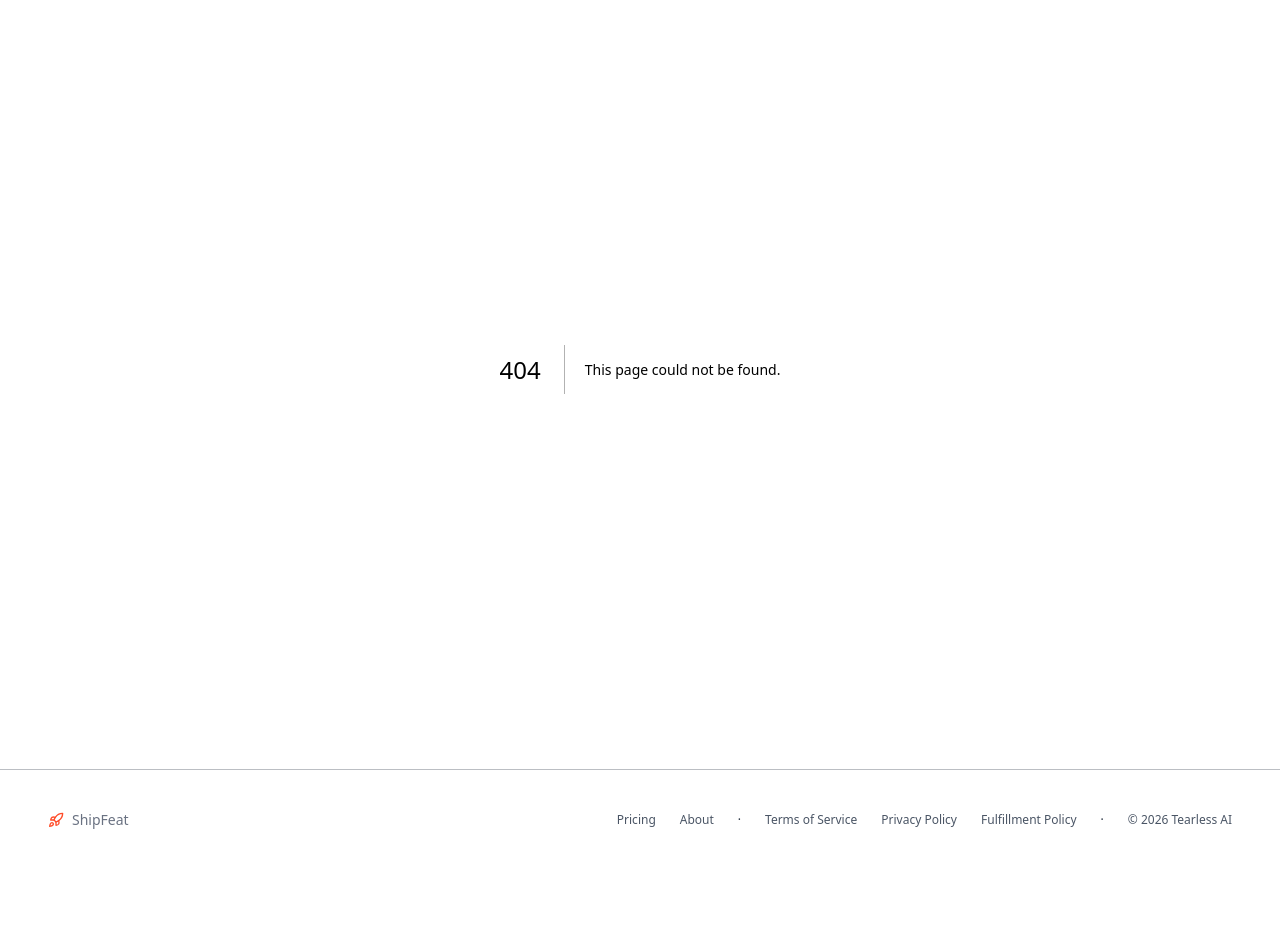
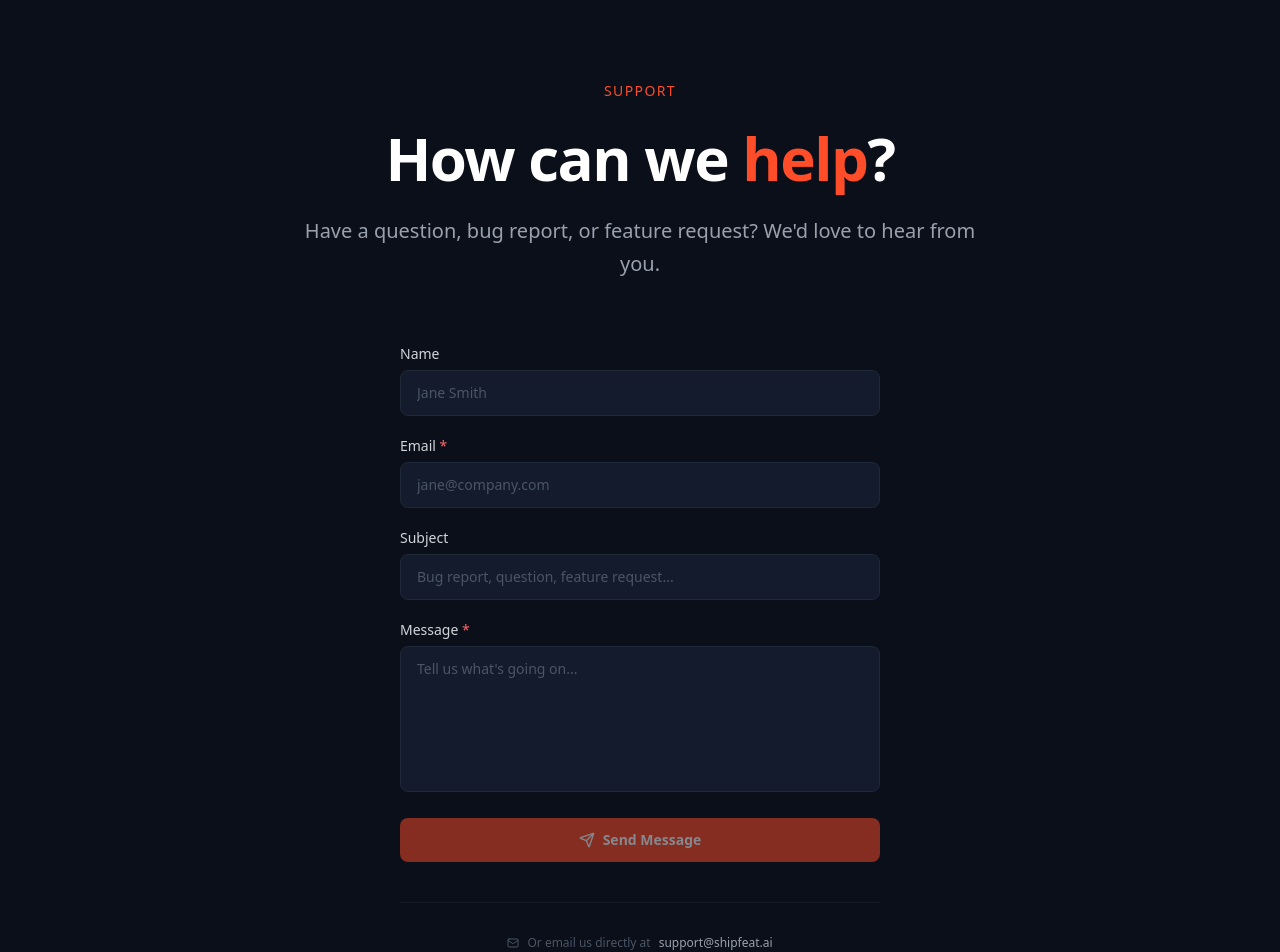
Before and after one commit to tearless-ai/shipfeat-www, a Next.js app: page /support in a window 1280 px wide. Before the commit this address had no page. Shown: the part 100-1052 px from the top of the page. Before the commit the page ends 970 px from the top, so only its background shows below. Built offline with nearby package versions, Linux system fonts and the light colour scheme.

Commit message:
feat: favicon, support page, footer copyright
- Add SVG favicon (rocket logo on dark background)
- Add /support page with contact form (mailto:support@shipfeat.ai)
- Add Support link to footer navigation
- Add 'All rights reserved.' to copyright notice

```diff
--- /dev/null
+++ b/app/support/page.tsx
@@ -0,0 +1,189 @@
+"use client";
+
+import { useState } from "react";
+import { Send, CheckCircle2, Loader2, Mail } from "lucide-react";
+import { EarlyAccessButton } from "@/components/EarlyAccessButton";
+
+export default function SupportPage() {
+  const [name, setName] = useState("");
+  const [email, setEmail] = useState("");
+  const [subject, setSubject] = useState("");
+  const [message, setMessage] = useState("");
+  const [sending, setSending] = useState(false);
+  const [sent, setSent] = useState(false);
+
+  const handleSubmit = async (e: React.FormEvent) => {
+    e.preventDefault();
+    if (!email || !message) return;
+
+    setSending(true);
+    try {
+      // For now, open mailto link — replace with API endpoint when ready
+      const mailtoSubject = encodeURIComponent(
+        subject || "Support Request"
+      );
+      const mailtoBody = encodeURIComponent(
+        `Name: ${name}\nEmail: ${email}\n\n${message}`
+      );
+      window.location.href = `mailto:support@shipfeat.ai?subject=${mailtoSubject}&body=${mailtoBody}`;
+      setSent(true);
+    } catch {
+      // fallback
+    } finally {
+      setSending(false);
+    }
+  };
+
+  return (
+    <>
+      {/* Hero */}
+      <section className="pt-28 pb-16">
+        <div className="max-w-5xl mx-auto px-8 lg:px-12 text-center">
+          <p className="text-sm font-medium text-[#FF4C29] uppercase tracking-widest mb-6">
+            Support
+          </p>
+          <h1 className="text-4xl md:text-5xl lg:text-6xl font-bold text-white mb-6 tracking-tight leading-[1.1]">
+            How can we{" "}
+            <span className="text-[#FF4C29]">help</span>?
+          </h1>
+          <p className="text-lg md:text-xl text-gray-400 max-w-2xl mx-auto leading-relaxed">
+            Have a question, bug report, or feature request? We&apos;d love to
+            hear from you.
+          </p>
+        </div>
+      </section>
+
+      {/* Contact form */}
+      <section className="pb-28">
+        <div className="max-w-xl mx-auto px-8 lg:px-12">
+          {sent ? (
+            <div className="rounded-xl border border-emerald-500/30 bg-emerald-500/5 p-8 text-center">
+              <CheckCircle2
+                size={40}
+                className="text-emerald-400 mx-auto mb-4"
+              />
+              <h2 className="text-xl font-semibold text-white mb-2">
+                Message ready to send
+              </h2>
+              <p className="text-sm text-gray-400 mb-6">
+                Your email client should have opened with the message
+                pre-filled. If it didn&apos;t, email us directly at{" "}
+                <a
+                  href="mailto:support@shipfeat.ai"
+                  className="text-[#FF4C29] hover:underline"
+                >
+                  support@shipfeat.ai
+                </a>
+              </p>
+              <button
+                onClick={() => {
+                  setSent(false);
+                  setName("");
+                  setEmail("");
+                  setSubject("");
+                  setMessage("");
+                }}
+                className="text-sm text-gray-500 hover:text-gray-300 transition-colors"
+              >
+                Send another message
+              </button>
+            </div>
+          ) : (
+            <form onSubmit={handleSubmit} className="space-y-5">
+              <div>
+                <label className="block text-sm font-medium text-gray-300 mb-1.5">
+                  Name
+                </label>
+                <input
+                  type="text"
+                  value={name}
+                  onChange={(e) => setName(e.target.value)}
+                  placeholder="Jane Smith"
+                  className="w-full px-4 py-3 rounded-lg bg-[#141B2D] border border-gray-800 text-white placeholder:text-gray-600 focus:border-[#FF4C29]/50 focus:outline-none text-sm"
+                />
+              </div>
+
+              <div>
+                <label className="block text-sm font-medium text-gray-300 mb-1.5">
+                  Email <span className="text-red-400">*</span>
+                </label>
+                <input
+                  type="email"
+                  value={email}
+                  onChange={(e) => setEmail(e.target.value)}
+                  placeholder="jane@company.com"
+                  required
+                  className="w-full px-4 py-3 rounded-lg bg-[#141B2D] border border-gray-800 text-white placeholder:text-gray-600 focus:border-[#FF4C29]/50 focus:outline-none text-sm"
+                />
+              </div>
+
+              <div>
+                <label className="block text-sm font-medium text-gray-300 mb-1.5">
+                  Subject
+                </label>
+                <input
+                  type="text"
+                  value={subject}
+                  onChange={(e) => setSubject(e.target.value)}
+                  placeholder="Bug report, question, feature request..."
+                  className="w-full px-4 py-3 rounded-lg bg-[#141B2D] border border-gray-800 text-white placeholder:text-gray-600 focus:border-[#FF4C29]/50 focus:outline-none text-sm"
+                />
+              </div>
+
+              <div>
+                <label className="block text-sm font-medium text-gray-300 mb-1.5">
+                  Message <span className="text-red-400">*</span>
+                </label>
+                <textarea
+                  value={message}
+                  onChange={(e) => setMessage(e.target.value)}
+                  placeholder="Tell us what's going on..."
+                  required
+                  rows={6}
+                  className="w-full px-4 py-3 rounded-lg bg-[#141B2D] border border-gray-800 text-white placeholder:text-gray-600 focus:border-[#FF4C29]/50 focus:outline-none text-sm resize-none"
+                />
+              </div>
+
+              <button
+                type="submit"
+                disabled={sending || !email || !message}
+                className="w-full px-5 py-3 rounded-lg bg-[#FF4C29] hover:bg-[#E5421F] text-white text-sm font-semibold transition-colors disabled:opacity-50 flex items-center justify-center gap-2"
+              >
+                {sending ? (
+                  <Loader2 size={16} className="animate-spin" />
+                ) : (
+                  <Send size={16} />
+                )}
+                {sending ? "Sending…" : "Send Message"}
+              </button>
+            </form>
+          )}
+
+          {/* Direct email fallback */}
+          <div className="mt-10 pt-8 border-t border-gray-800/50 text-center">
+            <p className="text-xs text-gray-600 flex items-center justify-center gap-2">
+              <Mail size={12} />
+              Or email us directly at{" "}
+              <a
+                href="mailto:support@shipfeat.ai"
+                className="text-gray-400 hover:text-[#FF4C29] transition-colors"
+              >
+                support@shipfeat.ai
+              </a>
+            </p>
+          </div>
+        </div>
+      </section>
+
+      {/* CTA */}
+      <section className="pb-20">
+        <div className="max-w-5xl mx-auto px-8 lg:px-12 text-center">
+          <p className="text-sm text-gray-500 mb-4">
+            Not a customer yet?
+          </p>
+          <EarlyAccessButton className="px-6 py-3 bg-[#FF4C29] hover:bg-[#E5421F] text-white text-sm font-semibold rounded-lg transition-colors inline-flex items-center gap-2" />
+        </div>
+      </section>
+    </>
+  );
+}
--- a/components/Footer.tsx
+++ b/components/Footer.tsx
@@ -19,6 +19,9 @@ export function Footer() {
             <a href="/about" className="hover:text-gray-400 transition-colors">
               About
             </a>
+            <a href="/support" className="hover:text-gray-400 transition-colors">
+              Support
+            </a>
             <span className="hidden md:inline text-gray-800">·</span>
             <a href="/terms" className="hover:text-gray-400 transition-colors">
               Terms of Service
@@ -30,7 +33,7 @@ export function Footer() {
               Fulfillment Policy
             </a>
             <span className="hidden md:inline text-gray-800">·</span>
-            <span>© 2026 Tearless AI</span>
+            <span>© 2026 Tearless AI. All rights reserved.</span>
           </div>
         </div>
       </div>
```
Also changed, not shown: app/icon.svg (added).
